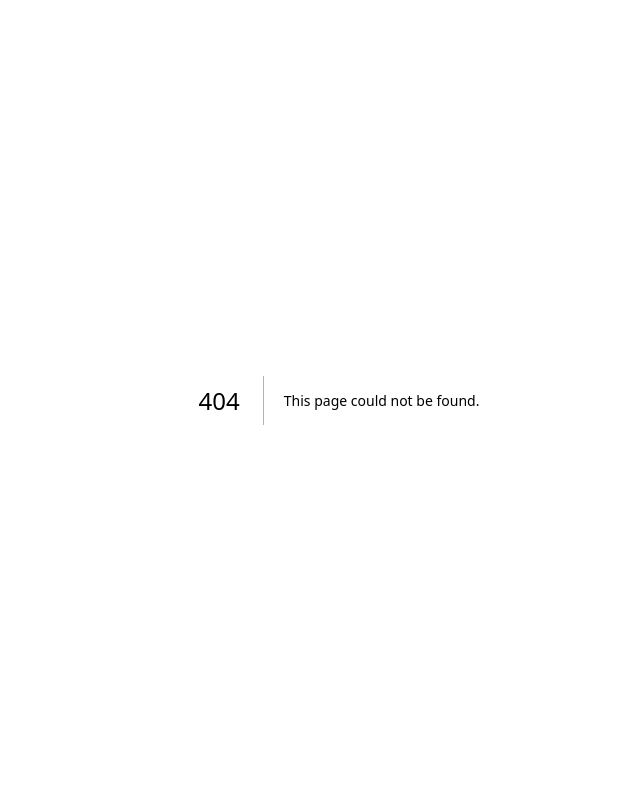
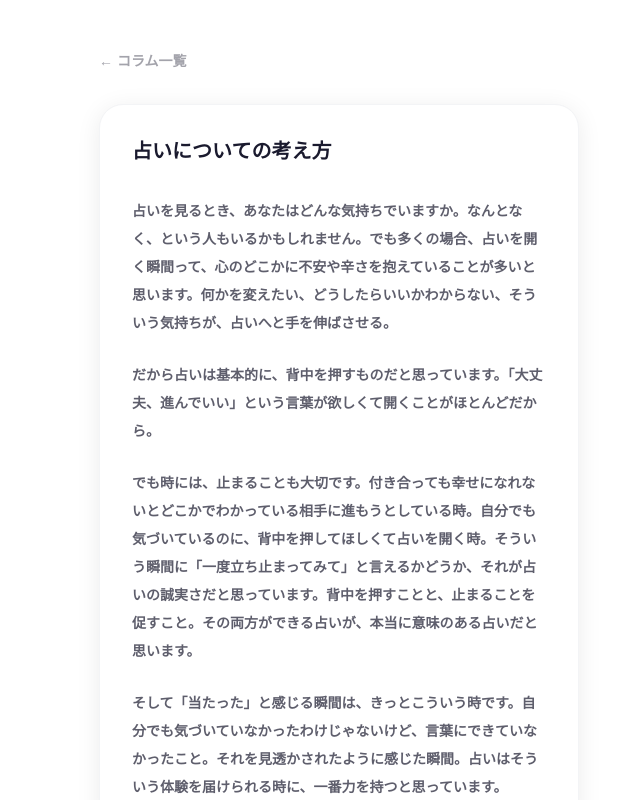
Before and after one commit to kyosuke21800510/mbti-site, a Next.js app: page /blog/how-to-think-about-fortune in a window 1280 px wide. Before the commit this address had no page. Shown: the top 800 px of the page, without its empty margins (301-941 px from the left). Built offline with nearby package versions, Linux system fonts and the light colour scheme.

Commit message:
Add blog articles

```diff
--- /dev/null
+++ b/app/blog/[slug]/page.tsx
@@ -0,0 +1,61 @@
+import type { Metadata } from "next";
+import Link from "next/link";
+import { notFound } from "next/navigation";
+import { ARTICLES, getArticle } from "@/lib/blog";
+
+export function generateStaticParams() {
+  return ARTICLES.map((a) => ({ slug: a.slug }));
+}
+
+export async function generateMetadata({
+  params,
+}: {
+  params: Promise<{ slug: string }>;
+}): Promise<Metadata> {
+  const { slug } = await params;
+  const article = getArticle(slug);
+  if (!article) return {};
+  return {
+    title: `${article.title} | ORACLE`,
+    description: article.description,
+  };
+}
+
+export default async function ArticlePage({
+  params,
+}: {
+  params: Promise<{ slug: string }>;
+}) {
+  const { slug } = await params;
+  const article = getArticle(slug);
+  if (!article) notFound();
+
+  return (
+    <main className="min-h-screen px-4 py-12 max-w-lg mx-auto">
+      <div className="mb-8">
+        <Link href="/blog" className="text-sm font-bold text-[#1a1a2e]/40 hover:text-[#1a1a2e]/70 transition-colors">
+          ← コラム一覧
+        </Link>
+      </div>
+
+      <article className="bg-white rounded-3xl p-8 shadow-[0_4px_24px_rgba(0,0,0,0.08)] border border-gray-100">
+        <h1 className="text-xl font-black text-[#1a1a2e] leading-snug mb-8">
+          {article.title}
+        </h1>
+        <div className="space-y-6">
+          {article.paragraphs.map((p, i) => (
+            <p key={i} className="text-sm font-bold text-[#1a1a2e]/70 leading-loose">
+              {p}
+            </p>
+          ))}
+        </div>
+      </article>
+
+      <div className="mt-10 text-center">
+        <Link href="/" className="text-sm font-bold text-[#1a1a2e]/40 hover:text-[#1a1a2e]/70 transition-colors">
+          ← トップへ戻る
+        </Link>
+      </div>
+    </main>
+  );
+}
--- /dev/null
+++ b/app/blog/page.tsx
@@ -0,0 +1,43 @@
+import type { Metadata } from "next";
+import Link from "next/link";
+import { ARTICLES } from "@/lib/blog";
+
+export const metadata: Metadata = {
+  title: "コラム | ORACLE",
+  description: "MBTIと星座占いにまつわるコラム記事。占いの考え方や、MBTIと星座の関係について。",
+};
+
+export default function BlogPage() {
+  return (
+    <main className="min-h-screen px-4 py-12 max-w-lg mx-auto">
+      <div className="text-center mb-10">
+        <h1 className="text-3xl font-black tracking-tight mb-2 bg-gradient-to-r from-[#3D5AFE] via-[#FF4D8B] to-[#FFD600] bg-clip-text text-transparent">
+          コラム
+        </h1>
+        <p className="text-sm font-bold text-[#1a1a2e]/50">
+          MBTIと星座占いについて
+        </p>
+      </div>
+
+      <div className="space-y-4">
+        {ARTICLES.map((article) => (
+          <Link
+            key={article.slug}
+            href={`/blog/${article.slug}`}
+            className="block bg-white rounded-3xl p-6 shadow-[0_4px_24px_rgba(0,0,0,0.08)] border border-gray-100 hover:shadow-[0_6px_32px_rgba(0,0,0,0.12)] hover:-translate-y-0.5 transition-all duration-200"
+          >
+            <h2 className="text-base font-black text-[#1a1a2e] mb-2">{article.title}</h2>
+            <p className="text-sm font-bold text-[#1a1a2e]/50 leading-relaxed">{article.description}</p>
+            <span className="mt-4 inline-block text-xs font-bold text-[#3D5AFE]">続きを読む →</span>
+          </Link>
+        ))}
+      </div>
+
+      <div className="mt-10 text-center">
+        <Link href="/" className="text-sm font-bold text-[#1a1a2e]/40 hover:text-[#1a1a2e]/70 transition-colors">
+          ← トップへ戻る
+        </Link>
+      </div>
+    </main>
+  );
+}
--- a/app/layout.tsx
+++ b/app/layout.tsx
@@ -27,6 +27,9 @@ export default function RootLayout({ children }: { children: React.ReactNode })
         />
         {children}
         <footer className="py-8 text-center text-xs text-[#1a1a2e]/30 font-bold space-x-4">
+          <Link href="/blog" className="hover:text-[#1a1a2e]/60 transition-colors">
+            コラム
+          </Link>
           <Link href="/privacy" className="hover:text-[#1a1a2e]/60 transition-colors">
             プライバシーポリシー
           </Link>
--- /dev/null
+++ b/lib/blog.ts
@@ -0,0 +1,45 @@
+export interface Article {
+  slug: string;
+  title: string;
+  description: string;
+  paragraphs: string[];
+}
+
+export const ARTICLES: Article[] = [
+  {
+    slug: "why-mbti-and-zodiac",
+    title: "なぜMBTIと星座を合わせた占いをするのか",
+    description: "星座占いだけでは語りきれない「あなた」を読み解くために、MBTIを組み合わせた理由。",
+    paragraphs: [
+      "あなたは星座占いを見るとき、どんな気持ちで読んでいますか。「当たってる」と思う瞬間もあれば、「なんか違う」と感じることもあると思います。それはきっと、星座だけでは語りきれない「あなた」がいるからだと思っています。このサイトはMBTIと星座を組み合わせた占いをしています。なぜそうしたのか、少し話させてください。",
+      "星座占いはすでに多くの人に馴染みがあります。「てんびん座だから優柔不断」「さそり座だから情熱的」という言葉を一度は聞いたことがあるはずです。でも、同じてんびん座でも、あなたと友達は全然違う人間ですよね。そこにMBTIを加えてみました。内向きか外向きか、感情で動くか論理で動くか。そういう性格の軸が加わることで、占いはよりあなた個人に近づいていきます。",
+      "星座とMBTIの2つの軸で読み解くことで生まれるのは、「精度の高さ」よりも「自分のことを分かってもらえた感覚」だと思っています。占いって、当たるか当たらないかより、読んだときに「そうそう、これ私だ」と思える瞬間の方が大事だと思うんです。このサイトがそういう体験を届けられたら嬉しいです。",
+    ],
+  },
+  {
+    slug: "mbti-and-zodiac-relationship",
+    title: "MBTIと星座の関連性",
+    description: "先天的な星座と後天的なMBTI——2つを重ねることで見えてくる、あなたの新しい一面。",
+    paragraphs: [
+      "あなたは自分のことをどれくらい理解していますか。自分のことは自分が一番わかっているようで、実は一番わかっていないことも多い。だからこそ人は占いや性格診断に惹かれるのだと思います。",
+      "星座とMBTI、この2つには面白い対比があります。星座は生まれた瞬間に決まります。何月何日に生まれたか、それだけで決まる。自分では選べない、いわば先天的なものです。生まれながらに持っている気質、変えようとしても変えられない部分、そういうものを星座は映し出してくれます。",
+      "一方でMBTIは後天的なものです。生まれ育った環境、経験、人間関係。そういうものが積み重なって今のあなたの性格が形成されている。だからMBTIは変わることがある。10代の頃と30代では違うタイプになっている人も珍しくありません。",
+      "先天的な星座と、後天的なMBTI。この2つを合わせるということは、「生まれ持ったあなた」と「経験で作られたあなた」を同時に読み解くということです。どちらか一方だけでは見えなかったあなたが、2つ重なることで浮かび上がってくる。このサイトの占いが、そんなあなたの新しい一面を見せてくれたら嬉しいです。",
+    ],
+  },
+  {
+    slug: "how-to-think-about-fortune",
+    title: "占いについての考え方",
+    description: "背中を押すことと、止まることを促すこと。本当に意味のある占いとは何かについて。",
+    paragraphs: [
+      "占いを見るとき、あなたはどんな気持ちでいますか。なんとなく、という人もいるかもしれません。でも多くの場合、占いを開く瞬間って、心のどこかに不安や辛さを抱えていることが多いと思います。何かを変えたい、どうしたらいいかわからない、そういう気持ちが、占いへと手を伸ばさせる。",
+      "だから占いは基本的に、背中を押すものだと思っています。「大丈夫、進んでいい」という言葉が欲しくて開くことがほとんどだから。",
+      "でも時には、止まることも大切です。付き合っても幸せになれないとどこかでわかっている相手に進もうとしている時。自分でも気づいているのに、背中を押してほしくて占いを開く時。そういう瞬間に「一度立ち止まってみて」と言えるかどうか、それが占いの誠実さだと思っています。背中を押すことと、止まることを促すこと。その両方ができる占いが、本当に意味のある占いだと思います。",
+      "そして「当たった」と感じる瞬間は、きっとこういう時です。自分でも気づいていなかったわけじゃないけど、言葉にできていなかったこと。それを見透かされたように感じた瞬間。占いはそういう体験を届けられる時に、一番力を持つと思っています。",
+    ],
+  },
+];
+
+export function getArticle(slug: string): Article | undefined {
+  return ARTICLES.find((a) => a.slug === slug);
+}
```
